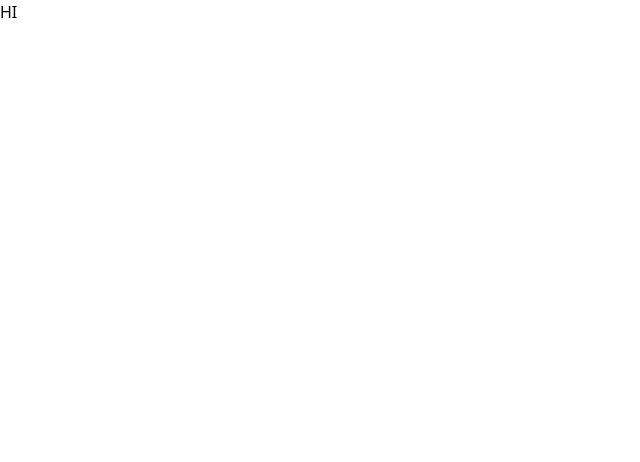
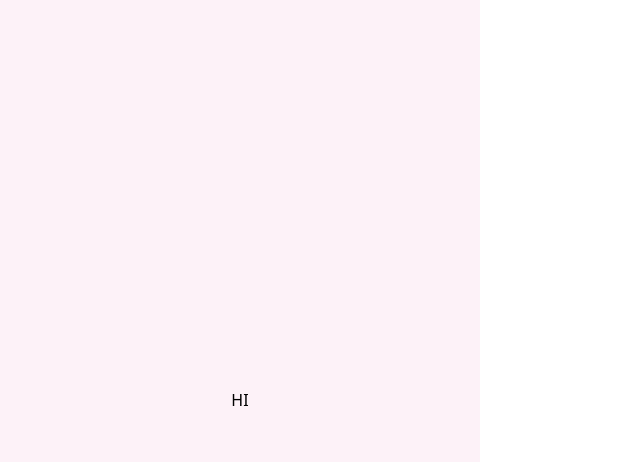
Before and after one commit to 4th-COKATHON/Team1-Client, a React (Vite) app: page / in a window 1280 px wide. Shown: the top 462 px of the page, without its empty margins (0-640 px from the left). Built offline with nearby package versions, Linux system fonts and the light colour scheme.

Commit message:
feat: 앱 뷰 레이아웃 생성

```diff
--- a/src/App.jsx
+++ b/src/App.jsx
@@ -3,7 +3,11 @@ import { RouterProvider } from "react-router-dom";
 import router from "./routes/router";
 
 function App() {
-  return <RouterProvider router={router} />;
+  return (
+    <div className="flex justify-center items-center h-screen max-w-[480px] bg-pink-50">
+      <RouterProvider router={router} />
+    </div>
+  );
 }
 
 export default App;
--- a/src/pages/Home.jsx
+++ b/src/pages/Home.jsx
@@ -1,7 +1,7 @@
 import React from "react";
 
 const Home = () => {
-  return <h1>HI</h1>;
+  return <h1 className="bg-pink-50">HI</h1>;
 };
 
 export default Home;
--- a/tailwind.config.js
+++ b/tailwind.config.js
@@ -1,8 +1,11 @@
 /** @type {import('tailwindcss').Config} */
 export default {
-  content: [],
+  content: ["./src/**/*.{js,jsx}"],
   theme: {
-    extend: {},
+    extend: {
+      colors: {},
+      fontFamily: {},
+    },
   },
   plugins: [],
-}
+};
```
